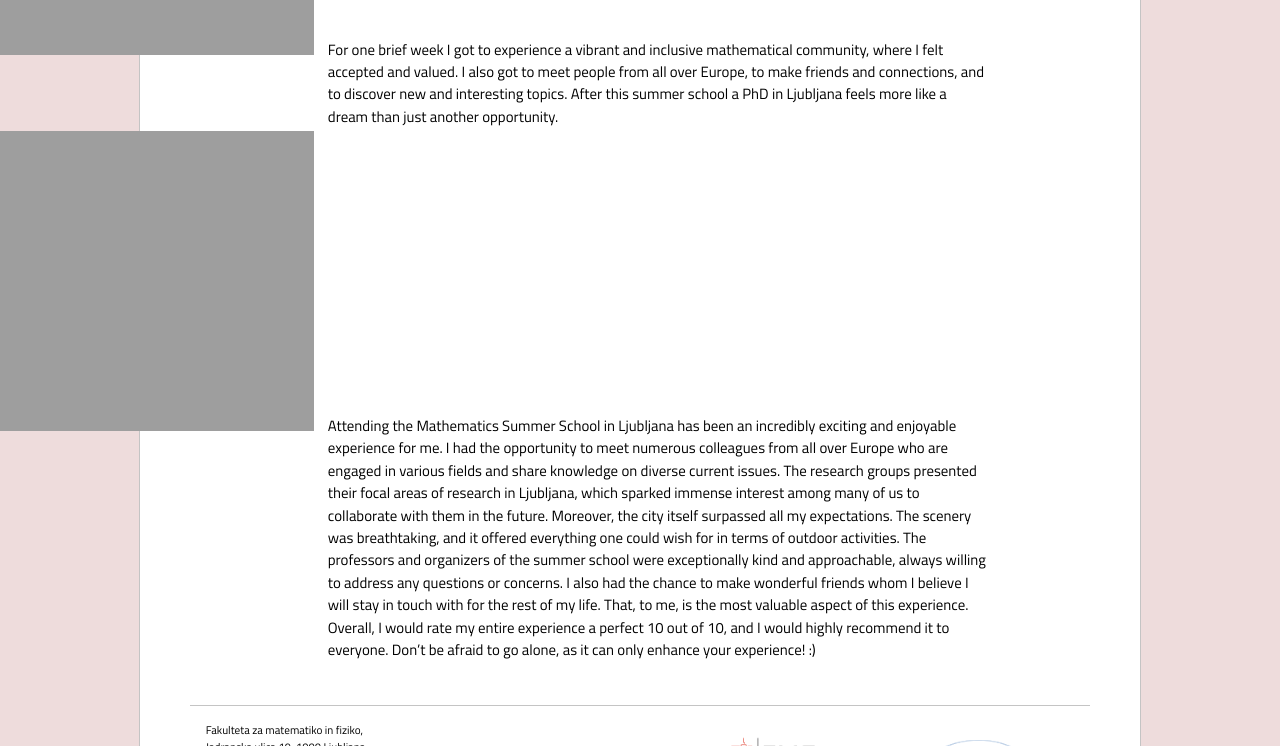
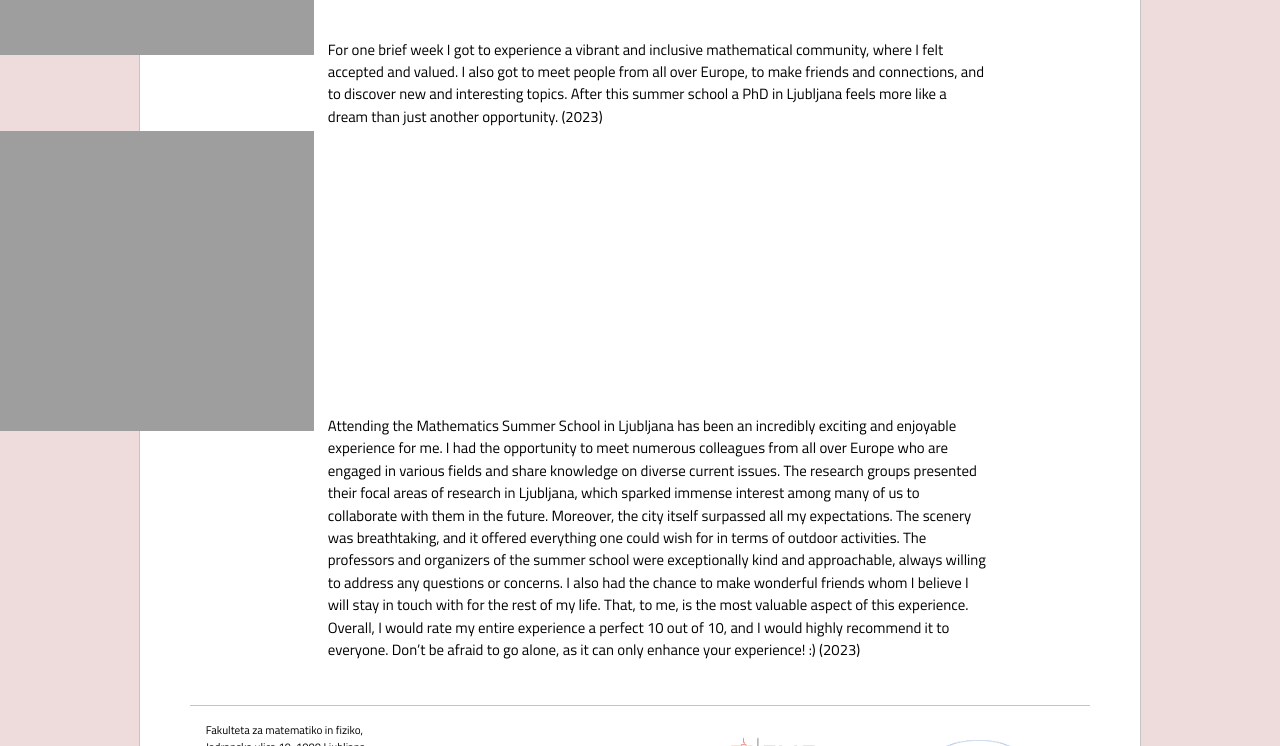
Before and after one commit to ul-fmf/mathematics-in-ljubljana, a Jekyll site: the page built from history.md, in a window 1280 px wide and 1400 px high, scrolled down 1933 px. Shown: the part 566-1312 px from the top of the window. Built offline with Jekyll 4.4.1, drawn with Linux system fonts in a browser that asks for light colours; nearby versions of some CDN libraries; a style sheet for code colours, icons or effects is not loaded.

Commit message:
Update history.md

```diff
--- a/history.md
+++ b/history.md
@@ -16,7 +16,7 @@ I am still under the impression of professors in a math department. They are so
 What amazed me the most is the prosperity of the university. Even though your university seems perfect for young researchers, I can see you are working hard to make it even better which is not the case with many organizations. Therefore, well done 😁 (2023)
 - I came to the summer school in Ljubljana not really considering my PhD there, however, after the time spent at the University of Ljubljana I was really impressed with the quality of the institution and I wouldn't hesitate to apply. The biggest value for me was definitely meeting some amazing people with the same vision and interests. (2023)
 - This event was awesome in terms of organisation, the atmosphere is wow, people are so kind, definitely in love with Ljubljana. (2023)
-- For one brief week I got to experience a vibrant and inclusive mathematical community, where I felt accepted and valued. I also got to meet people from all over Europe, to make friends and connections, and to discover new and interesting topics. After this summer school a PhD in Ljubljana feels more like a dream than just another opportunity.
-- Attending the Mathematics Summer School in Ljubljana has been an incredibly exciting and enjoyable experience for me. I had the opportunity to meet numerous colleagues from all over Europe who are engaged in various fields and share knowledge on diverse current issues. The research groups presented their focal areas of research in Ljubljana, which sparked immense interest among many of us to collaborate with them in the future. Moreover, the city itself surpassed all my expectations. The scenery was breathtaking, and it offered everything one could wish for in terms of outdoor activities. The professors and organizers of the summer school were exceptionally kind and approachable, always willing to address any questions or concerns. I also had the chance to make wonderful friends whom I believe I will stay in touch with for the rest of my life. That, to me, is the most valuable aspect of this experience. Overall, I would rate my entire experience a perfect 10 out of 10, and I would highly recommend it to everyone. Don't be afraid to go alone, as it can only enhance your experience! :)
+- For one brief week I got to experience a vibrant and inclusive mathematical community, where I felt accepted and valued. I also got to meet people from all over Europe, to make friends and connections, and to discover new and interesting topics. After this summer school a PhD in Ljubljana feels more like a dream than just another opportunity. (2023)
+- Attending the Mathematics Summer School in Ljubljana has been an incredibly exciting and enjoyable experience for me. I had the opportunity to meet numerous colleagues from all over Europe who are engaged in various fields and share knowledge on diverse current issues. The research groups presented their focal areas of research in Ljubljana, which sparked immense interest among many of us to collaborate with them in the future. Moreover, the city itself surpassed all my expectations. The scenery was breathtaking, and it offered everything one could wish for in terms of outdoor activities. The professors and organizers of the summer school were exceptionally kind and approachable, always willing to address any questions or concerns. I also had the chance to make wonderful friends whom I believe I will stay in touch with for the rest of my life. That, to me, is the most valuable aspect of this experience. Overall, I would rate my entire experience a perfect 10 out of 10, and I would highly recommend it to everyone. Don't be afraid to go alone, as it can only enhance your experience! :) (2023)
 
 {% include image-gallery.html folder="/assets/img/history" %}
```
